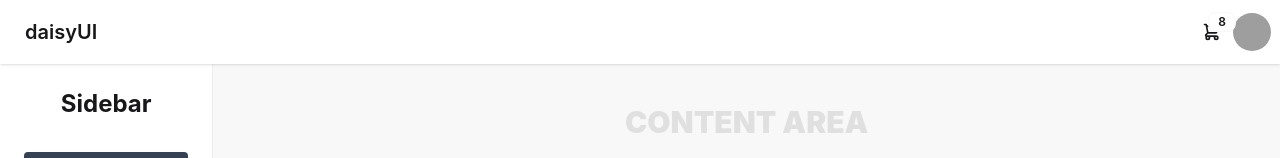
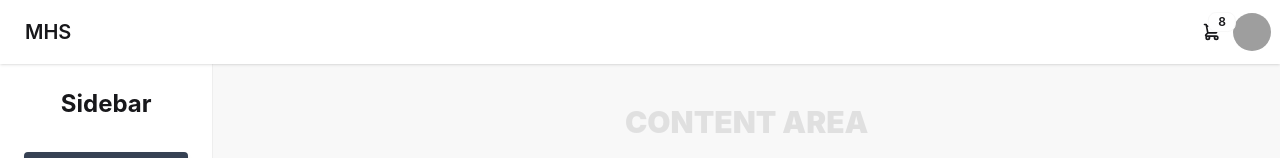
Before and after one commit to MuradHasan49/React-Form-Practice, a React (Vite) app: page / in a window 1280 px wide. Shown: the top 158 px of the page. Built offline with nearby package versions, Linux system fonts and the light colour scheme; grey boxes are pictures that could not be loaded.

Commit message:
add link in navbar.jsx

```diff
--- a/src/Components/Navbar/Navbar.jsx
+++ b/src/Components/Navbar/Navbar.jsx
@@ -1,11 +1,14 @@
 import React from 'react'
+import { Link } from 'react-router'
 
 const Navbar = () => {
     return (
         <>
             <div className="navbar bg-base-100 shadow-sm">
                 <div className="flex-1">
-                    <a className="btn btn-ghost text-xl">daisyUI</a>
+                    <Link to="/">
+                    <a className="btn btn-ghost text-xl">MHS</a>
+                    </Link>
                 </div>
                 <div className="flex-none">
                     <div className="dropdown dropdown-end">
```
